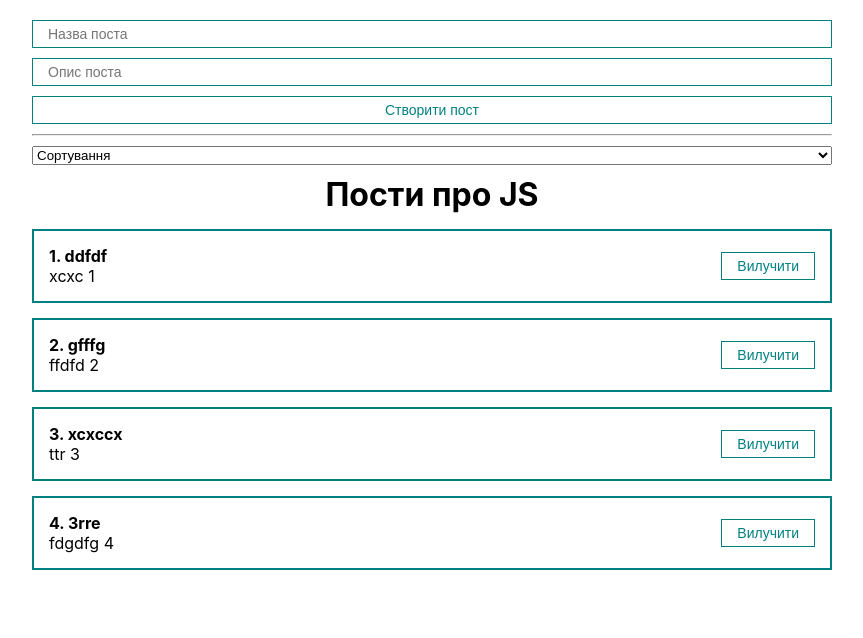
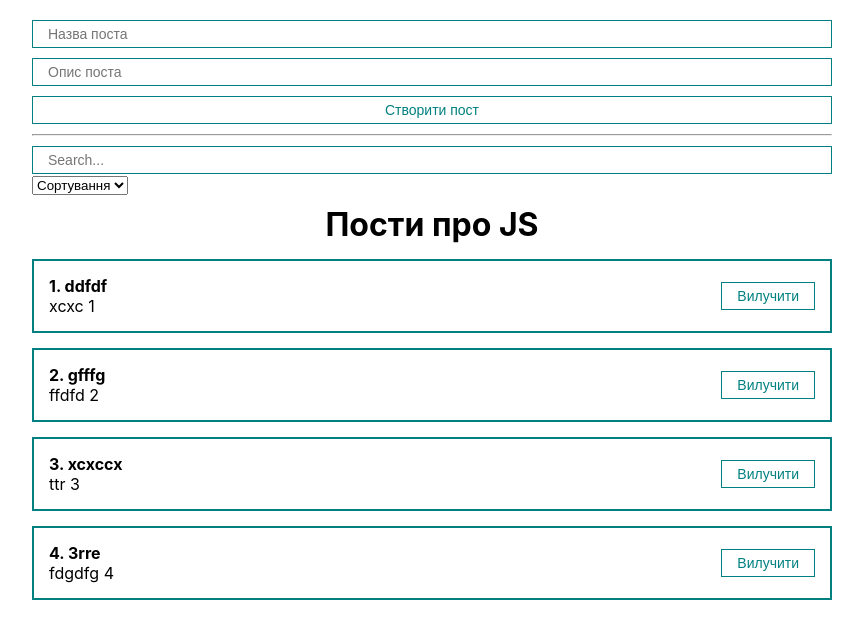
Before and after one commit to Zelenskiy/react-1, a React (Create React App) app: page / in a window 1280 px wide. Shown: the top 638 px of the page, without its empty margins (208-1071 px from the left). Built offline with nearby package versions, Linux system fonts and the light colour scheme.

Commit message:
feat: add search #1

```diff
--- a/src/App.js
+++ b/src/App.js
@@ -1,10 +1,11 @@
 import "./styles/App.css";
 
-import { useState } from "react";
+import { useState, useMemo } from "react";
 import PostList from "./components/PostList";
 
 import PostForm from "./components/PostForm";
 import MySelect from "./components/UI/select/MySelect";
+import MyInput from "./components/UI/input/MyInput";
 
 function App() {
   const [posts, setPosts] = useState([
@@ -22,18 +23,43 @@
   }
 
   const [selectedSort, setSelectedSort] = useState('')
+  const [searchQuery, setSearchQuery] = useState('')
+
+
+  const sortedPosts = useMemo(() => {
+    console.log(11222);
+    if (selectedSort) {
+      return [...posts].sort((a, b) => a[selectedSort].localeCompare(b[selectedSort]))
+    } else {
+      return posts
+    }
+  }, [selectedSort, posts])
 
   const sortPosts = (sort) => {
     setSelectedSort(sort)
-    console.log(sort);
-    setPosts([...posts].sort((a, b) => a[sort].localeCompare(b[sort])))
+
   }
+
+  const sortedAndSeachedPosts = useMemo(() => {
+    return sortedPosts.filter(post => post.title.toLowerCase().includes(searchQuery.toLowerCase()))
+  }, [searchQuery, sortedPosts])
+
+  // const setSearchQuery = (e) => {
+  //   console.log();
+  // }
 
   return (
     <div className="App">
       <PostForm create={createPost} />
       <hr style={{margine: '15px 0'}}/>
-      <MySelect
+      <div>
+        <MyInput
+          placeholder='Search...'
+          value={searchQuery}
+          onChange={e => setSearchQuery(e.target.value)}
+
+        />
+        <MySelect
         value={selectedSort}
         onChange={sortPosts}
         defaultValue='Сортування'
@@ -42,8 +68,10 @@
           {value: 'body', name: 'По опису'},
       ]}
       />
-      {posts.length !== 0
-        ? <PostList remove={removePost} posts={posts} title="Пости про JS" />
+      </div>
+
+      {sortedAndSeachedPosts.length !== 0
+        ? <PostList remove={removePost} posts={sortedAndSeachedPosts} title="Пости про JS" />
         : <h1 style={{textAlign: 'center'}}>Пости не знайдено</h1>
       }
 
```
